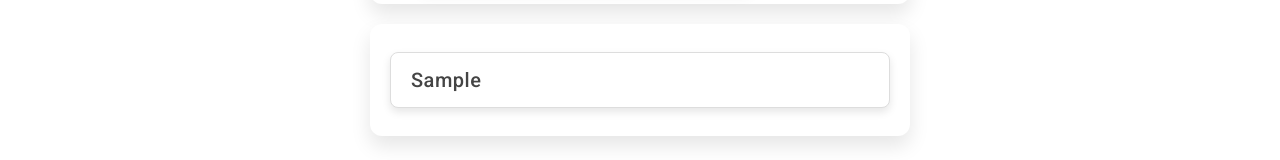
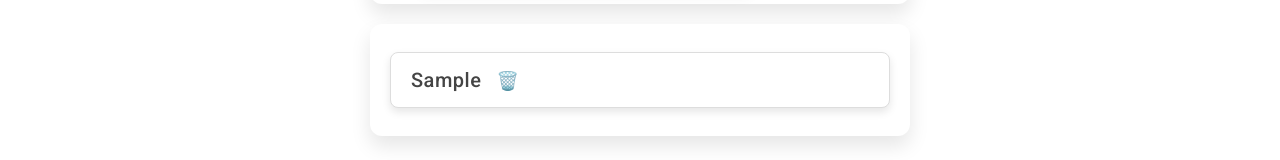
Before and after one commit to rakibalhasan2017/ToDoList, a React (Vite) app: page / in a window 1280 px wide. Both pictures are taken after typing "Sample" into the empty fields and a click on the button "Add me". Shown: the part 202-362 px from the top of the page. Built offline with nearby package versions, Linux system fonts and the light colour scheme.

Commit message:
add a delete button, and add a some css. but the delete button is not working.next i will add the functionality to work with the delete button

```diff
--- a/src/Components/TodoItem.jsx
+++ b/src/Components/TodoItem.jsx
@@ -3,6 +3,7 @@ export default function({todo}) {
     return (
         <div className= {styles.eachitem} >
             <h3><li>{todo}</li></h3>
+            <span className={styles.deleteIcon} onClick={() => onDelete(todo)}>🗑️</span>
         </div>
     )
 }
--- a/src/Components/todoitem.module.css
+++ b/src/Components/todoitem.module.css
@@ -30,3 +30,15 @@
 .eachitem li {
     list-style-type: none;
 }
+
+.deleteIcon {
+    cursor: pointer;
+    font-size: 18px; /* Adjust size of the icon */
+    color: #888; /* Light gray for the delete icon */
+    transition: color 0.3s ease;
+    margin-left: 15px; /* Adds space between text and icon */
+}
+
+.deleteIcon:hover {
+    color: #e74c3c; /* Red color on hover for emphasis */
+}
```
